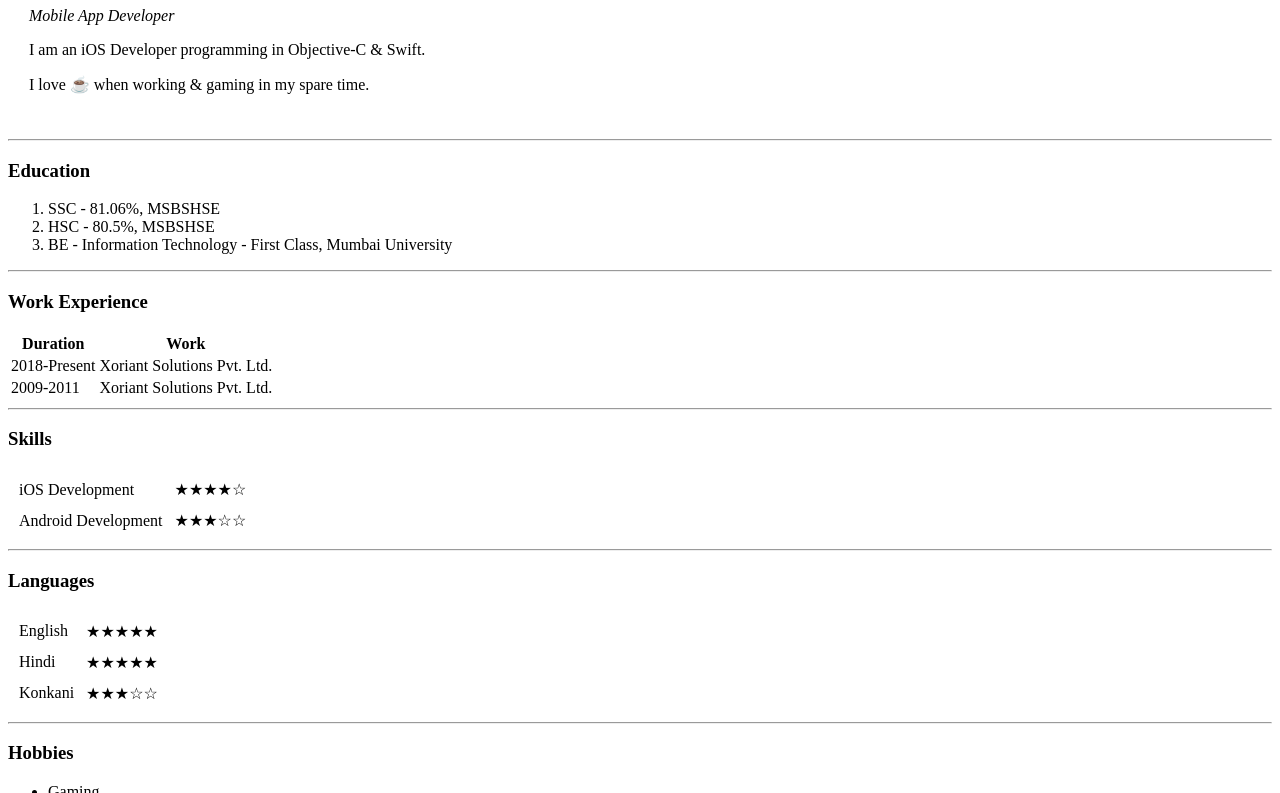
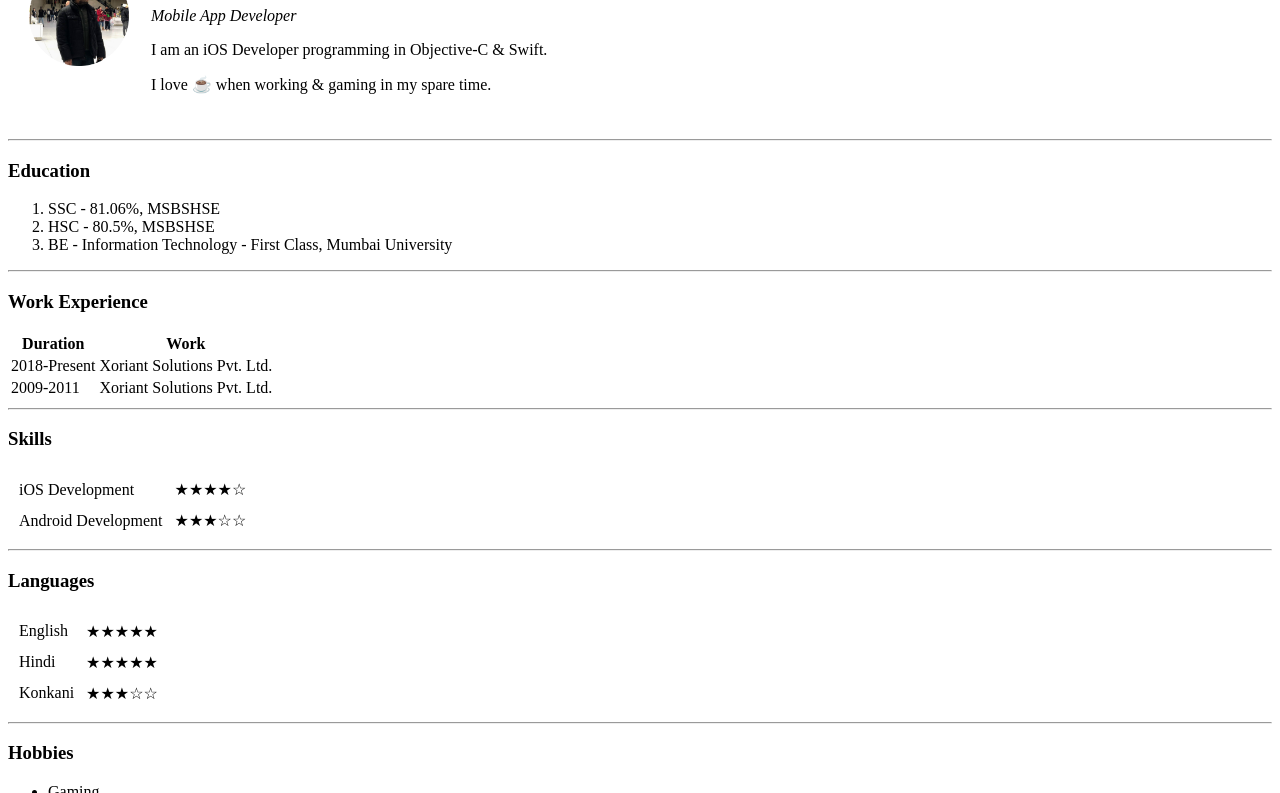
Before and after one commit to dsouzaak/cv, a plain HTML site: page index.html in a window 1280 px wide. Shown: the part 102-895 px from the top of the page. Drawn offline with Linux system fonts and the light colour scheme.

Commit message:
Restore profile image path & add dimensions

```diff
--- a/index.html
+++ b/index.html
@@ -7,6 +7,7 @@
 <body>
   <table cellspacing="20">
     <tr>
+      <td><img src="images/profile.png" width="100px" height="100px" alt="anup d'souza profile picture"></td>
       <td>
         <h1>Anup D'Souza</h1>
         <p><em>Mobile App Developer</em></p>
```
